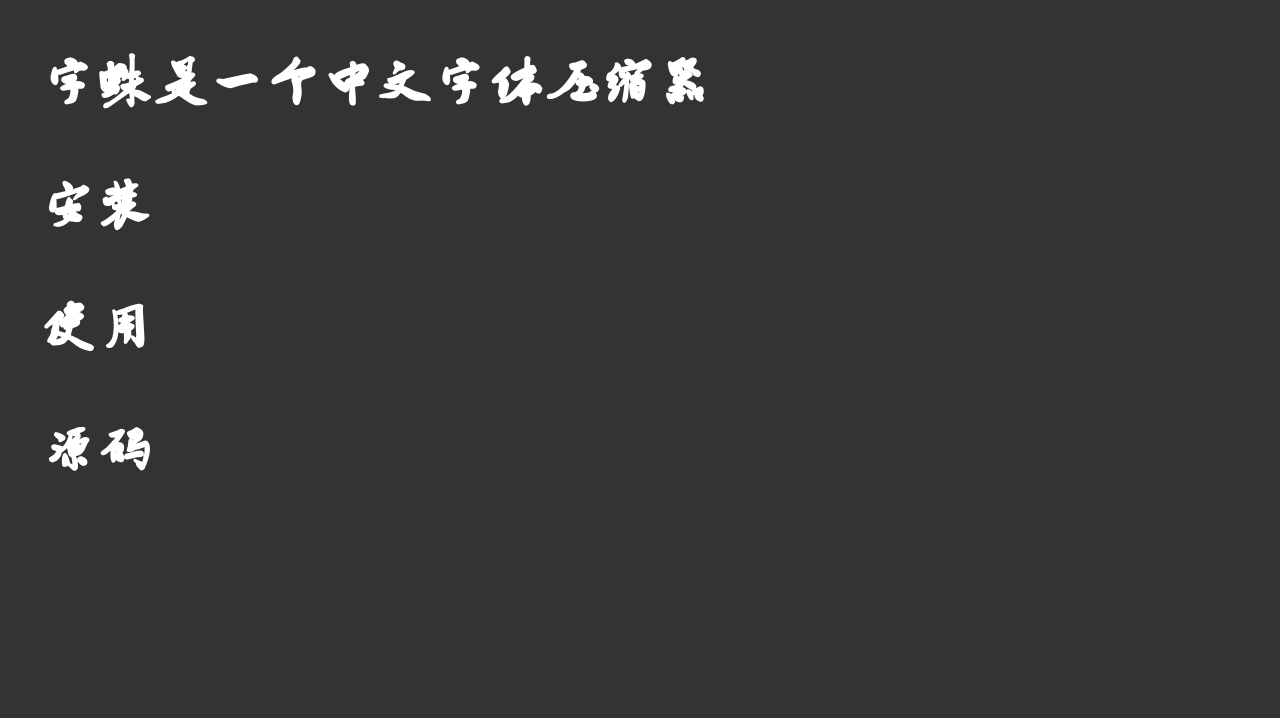
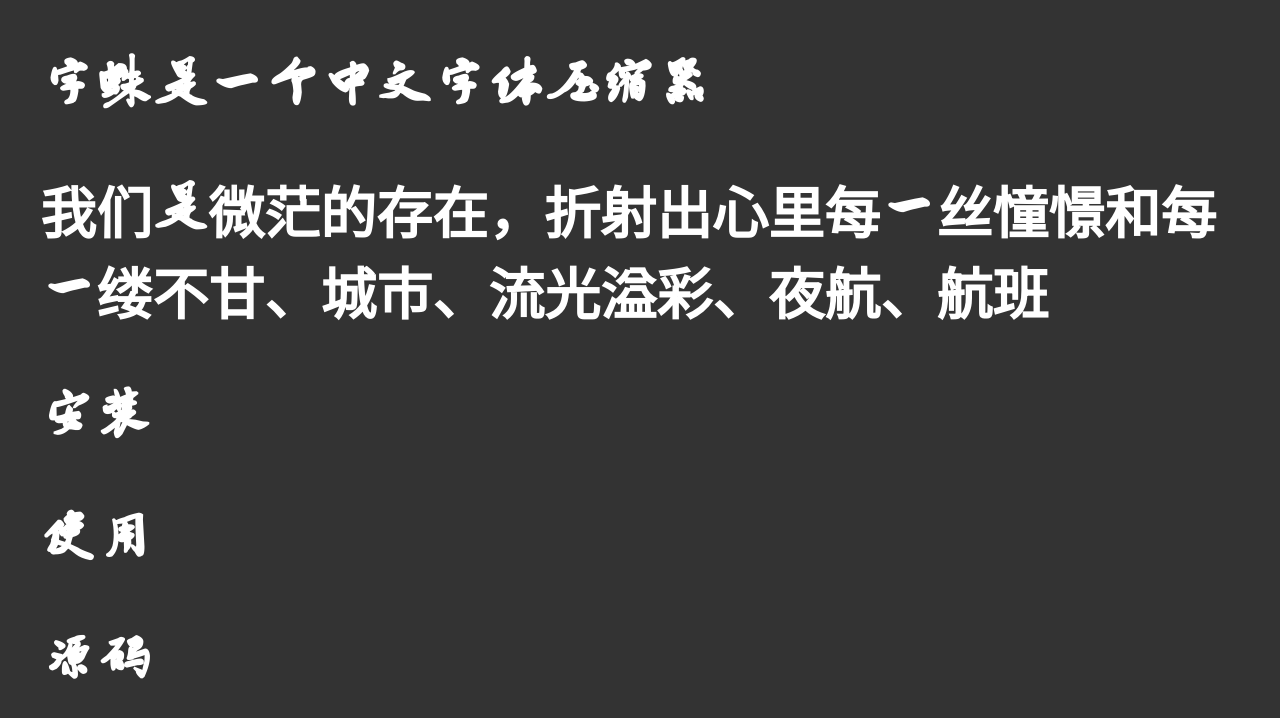
Before and after one commit to Gwemz/daily, a plain HTML site: page code/font-spider/index.html in a window 1280 px wide. Drawn offline with Linux system fonts and the light colour scheme.

Commit message:
'progress'

```diff
--- a/code/font-spider/index.html
+++ b/code/font-spider/index.html
@@ -34,6 +34,7 @@ body{
 <body>
     <div class="container">
         <h2>字蛛是一个中文字体压缩器</h2>
+        <h2>我们是微茫的存在，折射出心里每一丝憧憬和每一缕不甘、城市、流光溢彩、夜航、航班</h2>
         <h2>安装</h2>
         <h2>使用</h2>
         <h2>源码</h2>
```
Also changed, not shown: code/README.md.
